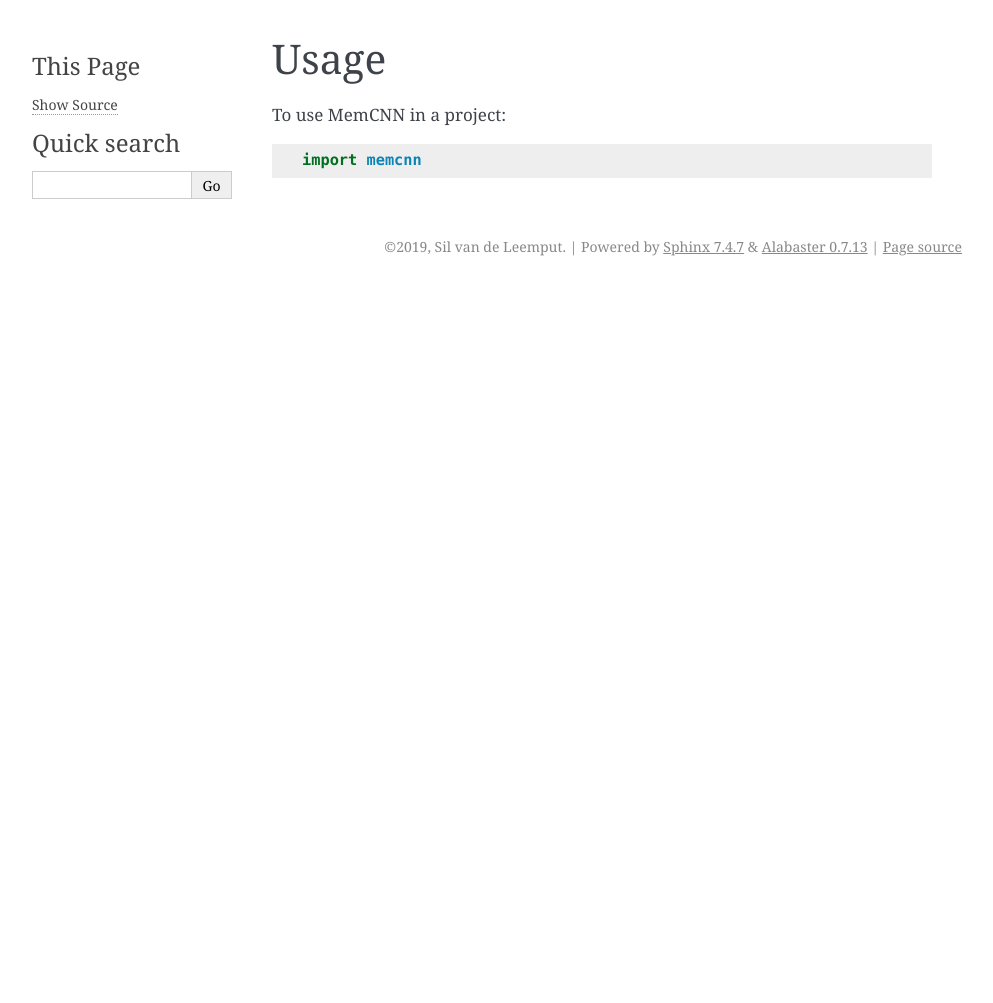
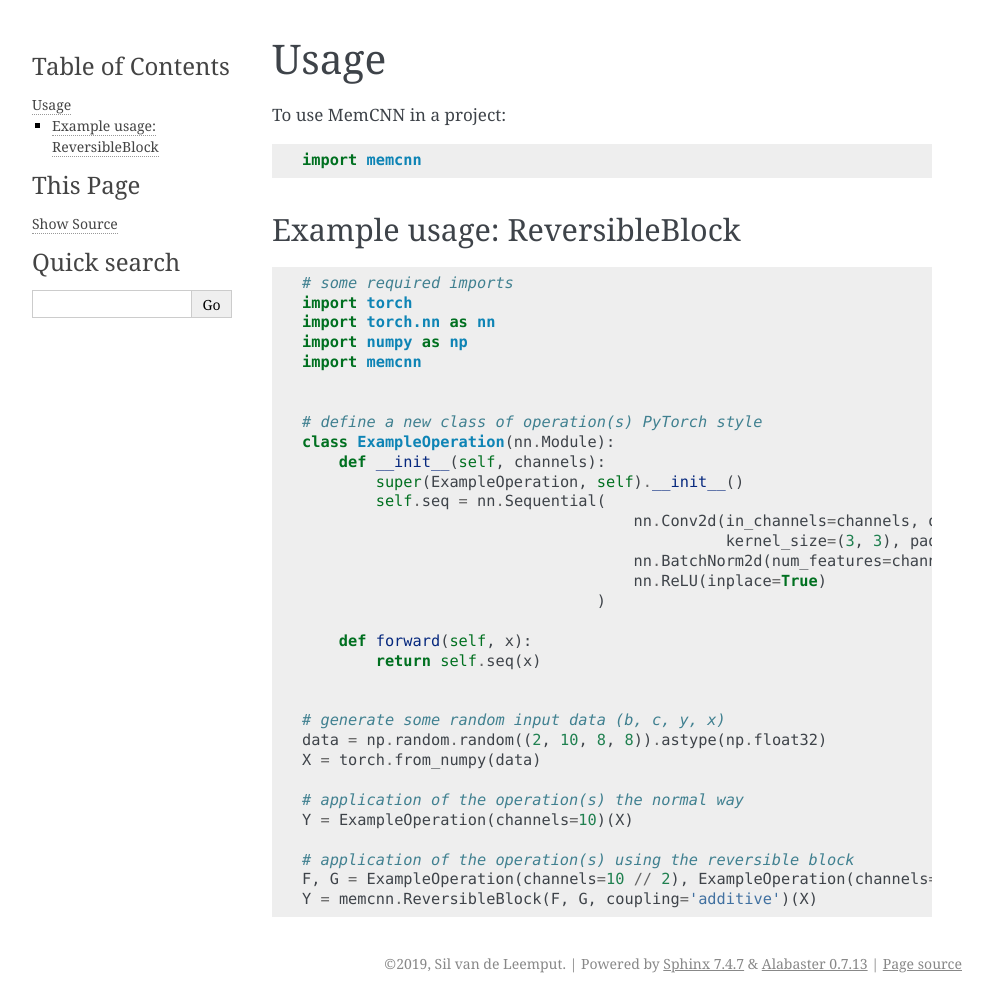
Before and after one commit to silvandeleemput/memcnn, a Sphinx documentation site: the page built from docs/usage.rst, in a window 1280 px wide. Shown: the whole page, without its empty margins (148-1141 px from the left). Built offline with Sphinx 7.4.7, drawn with Linux system fonts in a browser that asks for light colours; pages that are not in the unit, such as notebooks, are missing from menus; before the commit the page ends 900 px from its top, so only the background shows below that.

Commit message:
Major bugfix in distribution setup.py and major rework documentation #17
* Changed package inclusion criteria setup.py using setuptools.find_packages()
* Reworked documentation, added mathjax support
* Removed CHANGES.txt for HISTORY.rst
* Reworked the docstring in revop.py
* Cleaned some comments in additive.py
* Added inclusion of ReversibleBlock in main __init__.py

```diff
--- a/AUTHORS.rst
+++ b/AUTHORS.rst
@@ -11,3 +11,6 @@ Contributors
 ------------
 
 * Tycho van der Ouderaa
+* Jonas Teuwen
+* Bram van Ginneken
+* Rashindra Manniesing
--- a/CHANGES.txt
+++ /dev/null
@@ -1 +0,0 @@
-0.1.0, 25-05-2018 -- Initial release on PyPi.
--- a/HISTORY.rst
+++ b/HISTORY.rst
@@ -8,7 +8,7 @@ History
 * First release on PyPI.
 
 0.2.0 (2019-05-28)
---------
+------------------
 
 * Minor update with better coverage and affine coupling support
 
--- a/docs/conf.py
+++ b/docs/conf.py
@@ -23,6 +23,7 @@ import sys
 sys.path.insert(0, os.path.abspath('..'))
 
 import memcnn
+import memcnn.models.revop
 
 # -- General configuration ---------------------------------------------
 
@@ -32,7 +33,7 @@ import memcnn
 
 # Add any Sphinx extension module names here, as strings. They can be
 # extensions coming with Sphinx (named 'sphinx.ext.*') or your custom ones.
-extensions = ['sphinx.ext.autodoc', 'sphinx.ext.viewcode']
+extensions = ['sphinx.ext.autodoc', 'sphinx.ext.viewcode', 'sphinx.ext.mathjax']
 
 # Add any paths that contain templates here, relative to this directory.
 templates_path = ['_templates']
@@ -45,6 +46,15 @@ source_suffix = '.rst'
 
 # The master toctree document.
 master_doc = 'index'
+
+autoclass_content = 'both'
+
+mathjax_path="https://cdn.mathjax.org/mathjax/latest/MathJax.js?config=TeX-AMS-MML_HTMLorMML"
+
+mathjax_config = {
+    'extensions': ['tex2jax.js'],
+    'jax': ['input/TeX', 'output/HTML-CSS'],
+}
 
 # General information about the project.
 project = u'MemCNN'
--- /dev/null
+++ b/docs/modules.rst
@@ -0,0 +1,6 @@
+=======
+Modules
+=======
+
+.. autoclass:: memcnn.ReversibleBlock
+  :members: forward, inverse
--- a/docs/usage.rst
+++ b/docs/usage.rst
@@ -5,3 +5,42 @@ Usage
 To use MemCNN in a project::
 
     import memcnn
+
+
+Example usage: ReversibleBlock
+------------------------------
+
+.. code:: python
+
+    # some required imports
+    import torch
+    import torch.nn as nn
+    import numpy as np
+    import memcnn
+
+
+    # define a new class of operation(s) PyTorch style
+    class ExampleOperation(nn.Module):
+        def __init__(self, channels):
+            super(ExampleOperation, self).__init__()
+            self.seq = nn.Sequential(
+                                        nn.Conv2d(in_channels=channels, out_channels=channels,
+                                                  kernel_size=(3, 3), padding=1),
+                                        nn.BatchNorm2d(num_features=channels),
+                                        nn.ReLU(inplace=True)
+                                    )
+
+        def forward(self, x):
+            return self.seq(x)
+
+
+    # generate some random input data (b, c, y, x)
+    data = np.random.random((2, 10, 8, 8)).astype(np.float32)
+    X = torch.from_numpy(data)
+
+    # application of the operation(s) the normal way
+    Y = ExampleOperation(channels=10)(X)
+
+    # application of the operation(s) using the reversible block
+    F, G = ExampleOperation(channels=10 // 2), ExampleOperation(channels=10 // 2)
+    Y = memcnn.ReversibleBlock(F, G, coupling='additive')(X)
--- a/setup.py
+++ b/setup.py
@@ -2,6 +2,7 @@ import os
 import sys
 from distutils.core import setup
 from setuptools.command.install import install
+from setuptools import find_packages
 
 # circleci.py version
 VERSION = '0.2.1'
@@ -32,7 +33,7 @@ setup(
     version=VERSION,
     author='S.C. van de Leemput',
     author_email='silvandeleemput@gmail.com',
-    packages=['memcnn'],
+    packages=find_packages(),
     scripts=[],
     url='http://pypi.python.org/pypi/memcnn/',
     license='LICENSE.txt',
```
Also changed, not shown: CONTRIBUTING.rst (+8 -5 lines), README.rst (+43 -44 lines), memcnn/__init__.py (+7 -0 lines), 3 other files.
